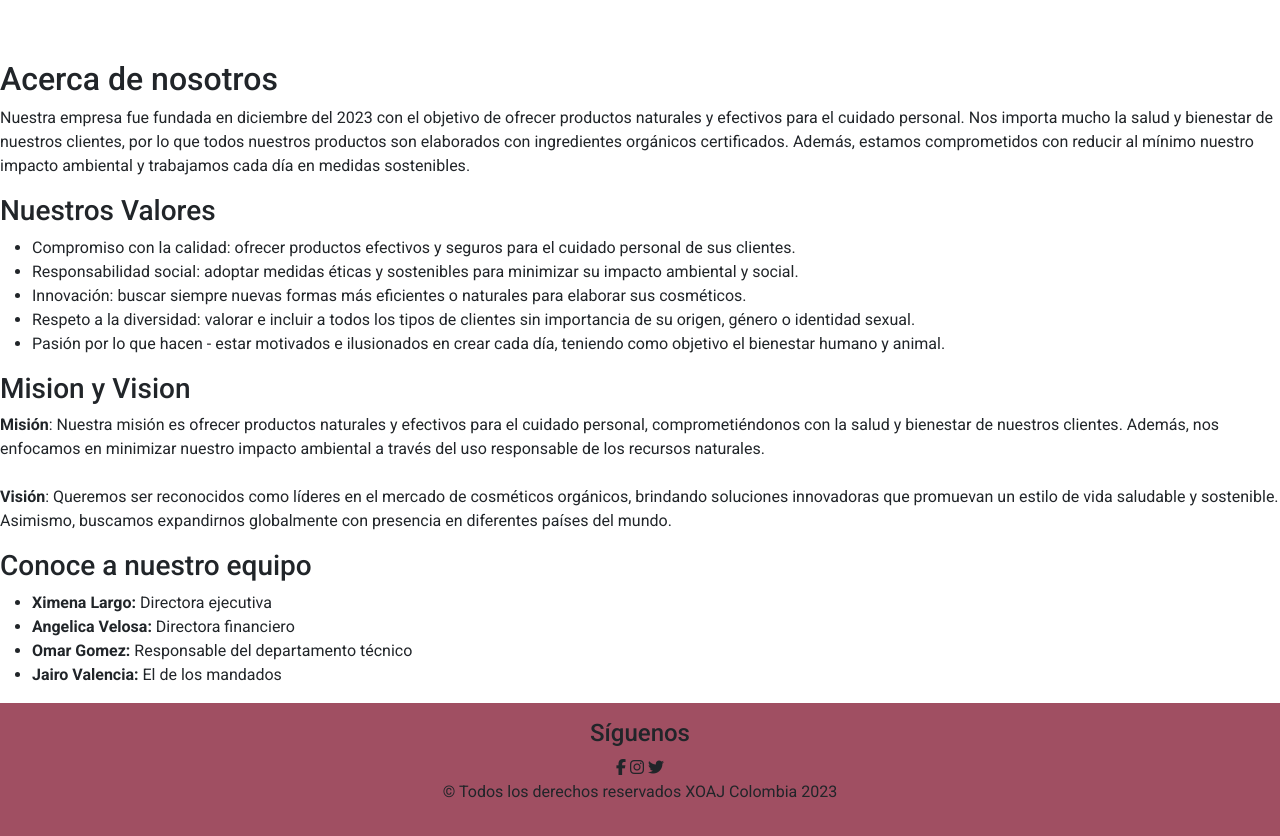
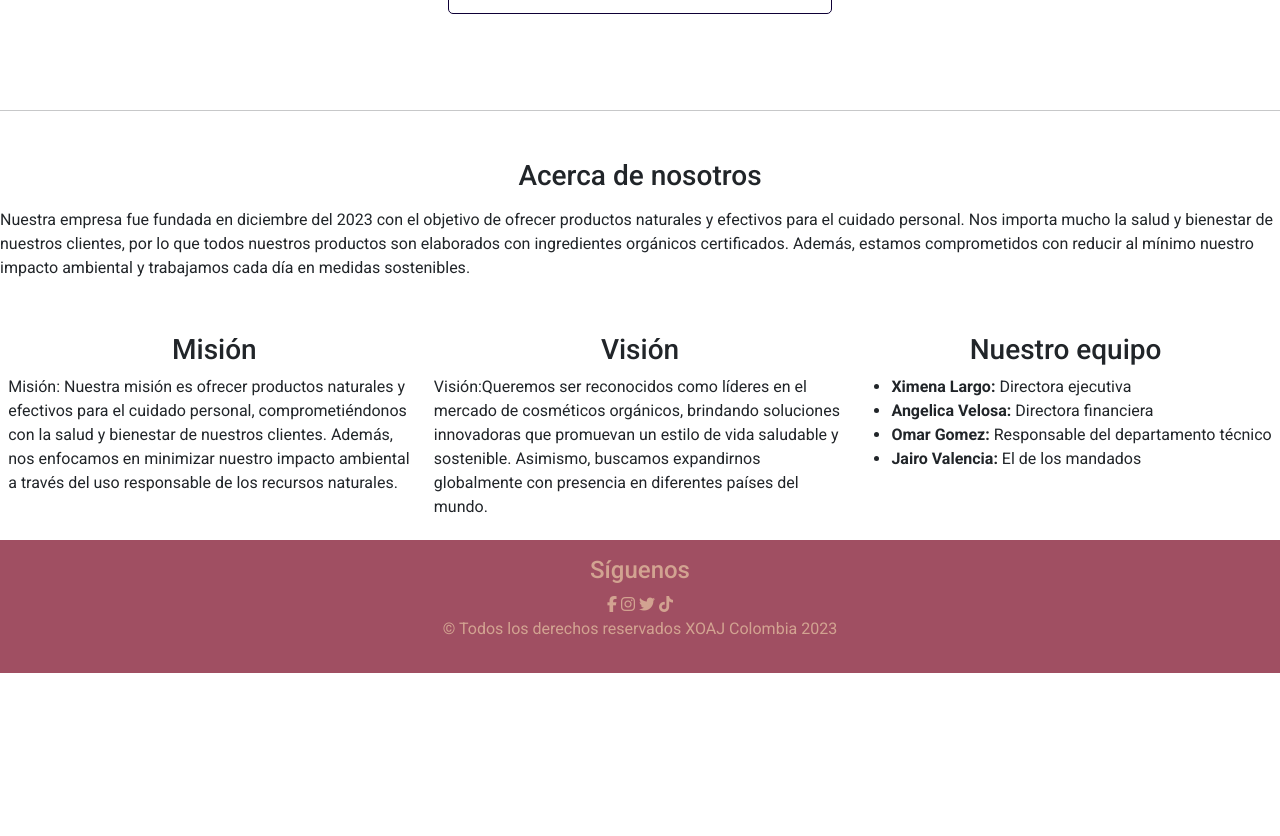
Before and after one commit to XimenaLargo96/Hackaton1-Generation, a plain HTML site: page index.html in a window 1280 px wide. Shown: the part 2328-3164 px from the top of the page. After the commit the page ends 3001 px from the top, so only its background shows below. Drawn offline with nearby package versions, Linux system fonts and the light colour scheme.

Commit message:
new changes in styles

```diff
--- a/css/style.css
+++ b/css/style.css
@@ -43,12 +43,23 @@ height: 60vh;
   height: 60vh;
 }
 
+.mision, .vision, .equipo {
+    width: 33vw;
+    padding: 5px;
+
+}
+
+h3 {
+    text-align: center;
+}
+
 footer {
-  background-color: var(--dark-pink);
-  padding: 1em 0;
-  text-align: center;
-  bottom: 0;
-  width: 100%;
+    color:var(--light-pink) ;
+    background-color: var(--dark-pink);
+    padding: 1em 0;
+    text-align: center;
+    bottom: 0;
+    width: 100%;
 }
 .form-container{
     display: flex;
--- a/index.html
+++ b/index.html
@@ -80,7 +80,7 @@
         </div>
 
     </section>
-
+    <hr>
     <h2 class="text-center mt-5 mb-3">Maquillaje</h2>
     <section class="d-flex justify-content-around flex-wrap">
       <div class="card text-center m-2" style="width: 18rem;">
@@ -106,7 +106,7 @@
           <p class="card-text">iluminadores compactos y en polvo. </p>
         </div>
     </section>
-
+    <hr>
     <section>
       <h3 class="text-center mt-5 mb-3">Contactanos</h3>
       <p class="text-center">Atendemos de lunes la Domingo 24 hrs.<br> Dejanos tu informacion para poder atenderte.</p>
@@ -142,45 +142,38 @@
           </div>
         </form>
       </div>
+      <hr>
     </section>
-    <section>
-      <div class="acerca-de-nosotros">
-        <h2>Acerca de nosotros</h2>
-        <p>Nuestra empresa fue fundada en diciembre del 2023 con el objetivo de ofrecer productos naturales y efectivos
+      <h3 class="text-center mb-3 mt-5">Acerca de nosotros</h3>
+      <p>Nuestra empresa fue fundada en diciembre del 2023 con el objetivo de ofrecer productos naturales y efectivos
           para el cuidado personal. Nos importa mucho la salud y bienestar de nuestros clientes, por lo que todos
           nuestros productos son elaborados con ingredientes orgánicos certificados. Además, estamos comprometidos con
           reducir al mínimo nuestro impacto ambiental y trabajamos cada día en medidas sostenibles.</p>
 
-        <h3>Nuestros Valores</h3>
-        <ul>
-          <li>Compromiso con la calidad: ofrecer productos efectivos y seguros para el cuidado personal de sus
-            clientes.</li>
-          <li>Responsabilidad social: adoptar medidas éticas y sostenibles para minimizar su impacto ambiental y
-            social.</li>
-          <li>Innovación: buscar siempre nuevas formas más eficientes o naturales para elaborar sus cosméticos.</li>
-          <li>Respeto a la diversidad: valorar e incluir a todos los tipos de clientes sin importancia de su origen,
-            género o identidad sexual.</li>
-          <li>Pasión por lo que hacen - estar motivados e ilusionados en crear cada día, teniendo como objetivo el
-            bienestar humano y animal. </li>
-        </ul>
 
-        <h3>Mision y Vision</h3>
-        <p>
-          <strong>Misión</strong>: Nuestra misión es ofrecer productos naturales y efectivos para el cuidado personal,
+    <section class="d-flex justify-content-evenly mt-5">
+
+      <div class="mision">
+        <h3>Misión</h3>
+        <p>Misión: Nuestra misión es ofrecer productos naturales y efectivos para el cuidado personal,
           comprometiéndonos con la salud y bienestar de nuestros clientes. Además, nos enfocamos en minimizar nuestro
-          impacto ambiental a través del uso responsable de los recursos naturales.<br><br>
+          impacto ambiental a través del uso responsable de los recursos naturales.</p><br>
 
-          <strong>Visión</strong>: Queremos ser reconocidos como líderes en el mercado de cosméticos orgánicos,
+
+      </div>
+      <div class="vision">
+        <h3> Visión</h3>
+        <p>Visión:Queremos ser reconocidos como líderes en el mercado de cosméticos orgánicos,
           brindando soluciones
           innovadoras que promuevan un estilo de vida saludable y sostenible. Asimismo, buscamos expandirnos
-          globalmente con presencia en diferentes países del mundo.
-        </p>
+          globalmente con presencia en diferentes países del mundo.</p>
+      </div>
 
         <div class="equipo">
-          <h3>Conoce a nuestro equipo</h3>
+          <h3>Nuestro equipo</h3>
           <ul>
             <li><strong>Ximena Largo:</strong> Directora ejecutiva</li>
-            <li><strong>Angelica Velosa:</strong> Directora financiero</li>
+            <li><strong>Angelica Velosa:</strong> Directora financiera</li>
             <li><strong>Omar Gomez:</strong> Responsable del departamento técnico</li>
             <li><strong>Jairo Valencia:</strong> El de los mandados</li>
           </ul>
@@ -194,6 +187,7 @@
     <i class="fa-brands fa-facebook-f"></i>
     <i class="fa-brands fa-instagram"></i>
     <i class="fa-brands fa-twitter"></i>
+    <i class="fa-brands fa-tiktok"></i>
     <p>&copy; Todos los derechos reservados XOAJ Colombia 2023</p>
   </footer>
   <script src="script.js"></script>
```
